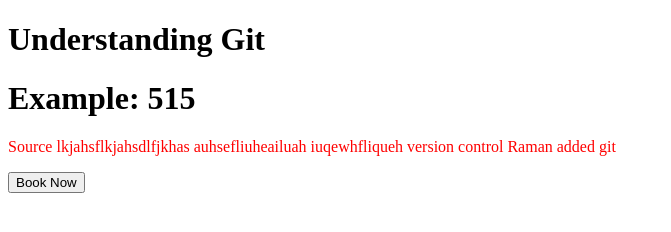
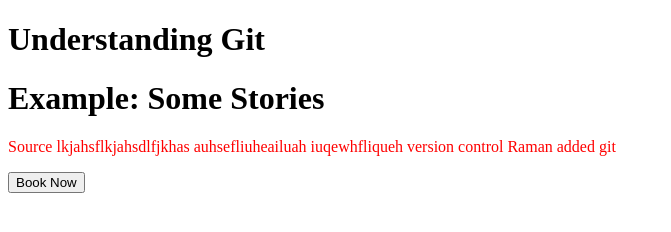
Before and after one commit to rgobinat/NLP-Projects, a plain HTML site: page index.html in a window 1280 px wide. Shown: the whole page, without its empty margins (0-671 px from the left). Drawn offline with Linux system fonts and the light colour scheme.

Commit message:
changed h1 from test branch

```diff
--- a/index.html
+++ b/index.html
@@ -2,7 +2,7 @@
 <html>
 <body>
 <h1>Understanding Git</h1>
-<h1>Example:   515</h1>
+<h1>Example: Some Stories</h1>
 <p style="color:red">Source lkjahsflkjahsdlfjkhas auhsefliuheailuah iuqewhfliqueh version control Raman added git </p>
 <button>Book Now</button>
 </body>
```
